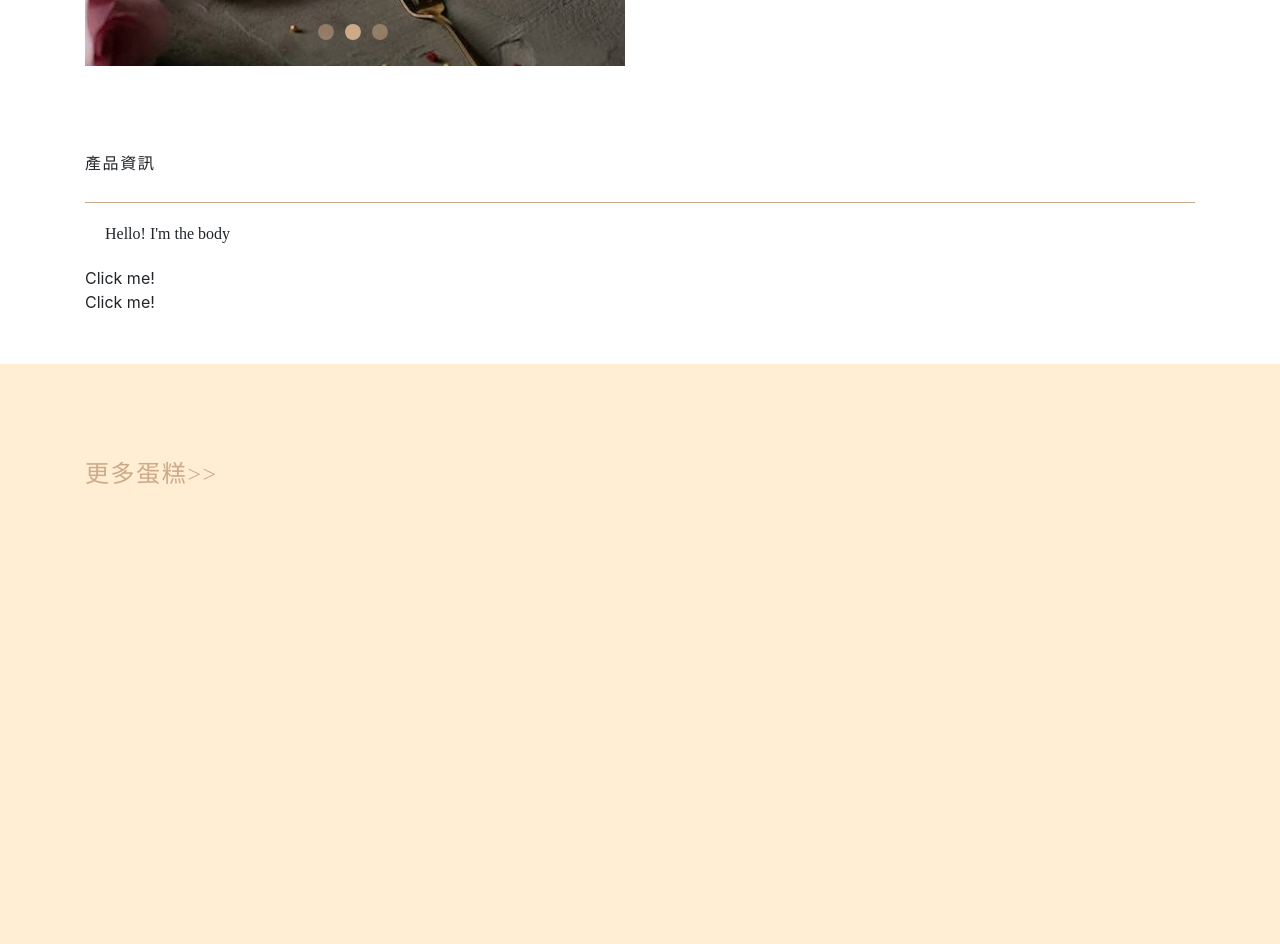
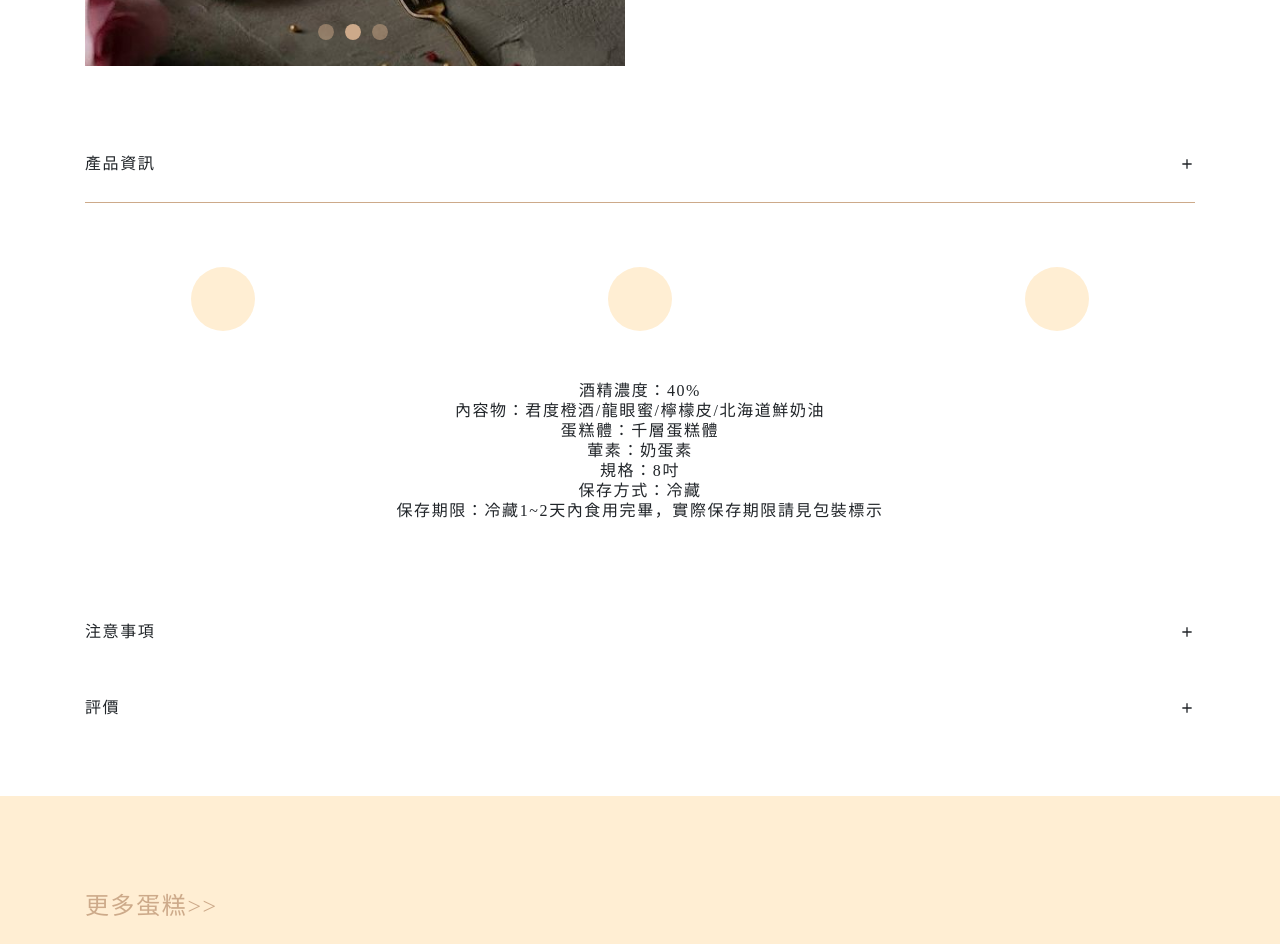
Before and after one commit to linyu0801/react-topic, a React (Create React App) app: page /mainproductdetail in a window 1280 px wide. Shown: the part 700-1644 px from the top of the page. Built offline with nearby package versions, Linux system fonts and the light colour scheme.

Commit message:
加入客製化手風琴元件

```diff
--- a/src/components/ProductAccordion.js
+++ b/src/components/ProductAccordion.js
@@ -1,6 +1,6 @@
-import { Accordion, Card } from 'react-bootstrap'
-// import React, { useState, useEffect } from 'react'
-// import { useAccordionToggle } from 'react-bootstrap/AccordionToggle'
+import { Accordion, Card } from 'react-bootstrap' //有用到動態效果就要import react-bootstrap
+import { MdAdd } from 'react-icons/md'
+
 // import { Card } from 'react-bootstrap/Accordion'
 
 function ProductAccordion() {
@@ -9,27 +9,145 @@ function ProductAccordion() {
       <Accordion defaultActiveKey="0">
         <Card>
           <Accordion.Toggle as={Card.Header} eventKey="0">
-            <h5 className="k-note">產品資訊</h5>
-            <i className="plus-icon fas fa-plus"></i>
+            <div className="info-head d-flex justify-content-between d-flex align-items-center">
+              <h5 className="k-note">產品資訊</h5>
+              <MdAdd />
+            </div>
           </Accordion.Toggle>
           <Accordion.Collapse eventKey="0">
-            <Card.Body>Hello! I'm the body</Card.Body>
+            <Card.Body>
+              <div className="info-body">
+                <div className="k-xd-icon d-flex justify-content-between">
+                  <span className="k-material-icons material-icons"></span>
+                  <span className="k-material-icons material-icons"></span>
+                  <span className="k-material-icons material-icons"></span>
+                </div>
+
+                <h5 className="info-body-text text-center">
+                  酒精濃度：40% <br />
+                  內容物：君度橙酒/龍眼蜜/檸檬皮/北海道鮮奶油
+                  <br />
+                  蛋糕體：千層蛋糕體
+                  <br />
+                  葷素：奶蛋素
+                  <br />
+                  規格：8吋
+                  <br />
+                  保存方式：冷藏
+                  <br />
+                  保存期限：冷藏1~2天內食用完畢，實際保存期限請見包裝標示
+                </h5>
+              </div>
+            </Card.Body>
           </Accordion.Collapse>
         </Card>
         <Card>
           <Accordion.Toggle as={Card.Header} eventKey="1">
-            Click me!
+            <div className="info-head d-flex justify-content-between d-flex align-items-center">
+              <h5 className="k-note">注意事項</h5>
+              <MdAdd />
+            </div>
           </Accordion.Toggle>
           <Accordion.Collapse eventKey="1">
-            <Card.Body>Hello! I'm another body</Card.Body>
+            <Card.Body>
+              <div className="info-body">
+                <ul className="k-ul-note">
+                  <li className="note-list">
+                    訂單運費$185元，滿$3,600元免運費。
+                  </li>
+                  <li className="note-list">
+                    商品圖片僅供實物參考，內容物組成以實物及商品規格為主。
+                  </li>
+                  <li className="note-list">
+                    如遇商品瑕疵需辦理退換貨者，請維持商品完整，保留原包裝，並於2日內辦理退換貨，逾期恕不受理。
+                  </li>
+                  <li className="note-list">
+                    販售的蛋糕產品，屬消保法定義之生鮮食品，因此商品出貨後，除非商品本身重大瑕疵，概不接受消費者無條件退貨。
+                  </li>
+                  <li className="note-list">
+                    訂購付款完成後，如因故需取消/變更訂單、或無法前往門市取貨，請在指定到貨日2天前於服務時間內來電通知客服人員取消或變更訂單。
+                  </li>
+                </ul>
+              </div>
+            </Card.Body>
           </Accordion.Collapse>
         </Card>
         <Card>
           <Accordion.Toggle as={Card.Header} eventKey="2">
-            Click me!
+            <div className="info-head d-flex justify-content-between d-flex align-items-center">
+              <h5 className="k-note">評價</h5>
+              <MdAdd />
+            </div>
           </Accordion.Toggle>
           <Accordion.Collapse eventKey="2">
-            <Card.Body>Hello! I'm another body</Card.Body>
+            <Card.Body>
+              <div className="info-body">
+                <div className="k-commons">
+                  <div className="member-common">
+                    <div className="member-name">林*文</div>
+                    <div className="common-text">
+                      君度橙酒的香氣和帶點酸氣的檸檬奶油讓人欲罷不能，一口接一口啊！
+                    </div>
+                  </div>
+                  <div className="member-common">
+                    <div className="member-name">林*文</div>
+                    <div className="common-text">
+                      君度橙酒的香氣和帶點酸氣的檸檬奶油讓人欲罷不能，一口接一口啊！
+                    </div>
+                  </div>
+                  <div className="member-common">
+                    <div className="member-name">林*文</div>
+                    <div className="common-text">
+                      君度橙酒的香氣和帶點酸氣的檸檬奶油讓人欲罷不能，一口接一口啊！
+                    </div>
+                  </div>
+                </div>
+
+                <div className="add-common">
+                  <form action="" className="pub-form">
+                    <h5 className="form-title">新增評價</h5>
+                    <label htmlFor="account ">使用者名稱</label>
+                    <br />
+                    <input
+                      className="w-100 pub-input"
+                      type="text"
+                      name="acoount"
+                      id="account"
+                    />
+                    <br />
+                    <small></small>
+
+                    <label htmlFor="password">電子郵件</label>
+                    <br />
+                    <input
+                      className="w-100 pub-input"
+                      type="text"
+                      name="password"
+                      id="password"
+                    />
+                    <small>請輸入正確的電子郵件格式</small>
+
+                    <div className="mb-3">
+                      <label htmlFor="validationTextarea">您的評價</label>
+                      <textarea
+                        className="form-control pub-textarea"
+                        id=""
+                        placeholder="請留下評價"
+                        required
+                      ></textarea>
+                      <div className="invalid-feedback">請留下評價後再送出</div>
+                    </div>
+
+                    <button
+                      type="button"
+                      className="k-pub-button pub-mb-100 mx-auto"
+                    >
+                      送出評價
+                    </button>
+                  </form>
+                </div>
+              </div>
+            </Card.Body>
           </Accordion.Collapse>
         </Card>
       </Accordion>
```
